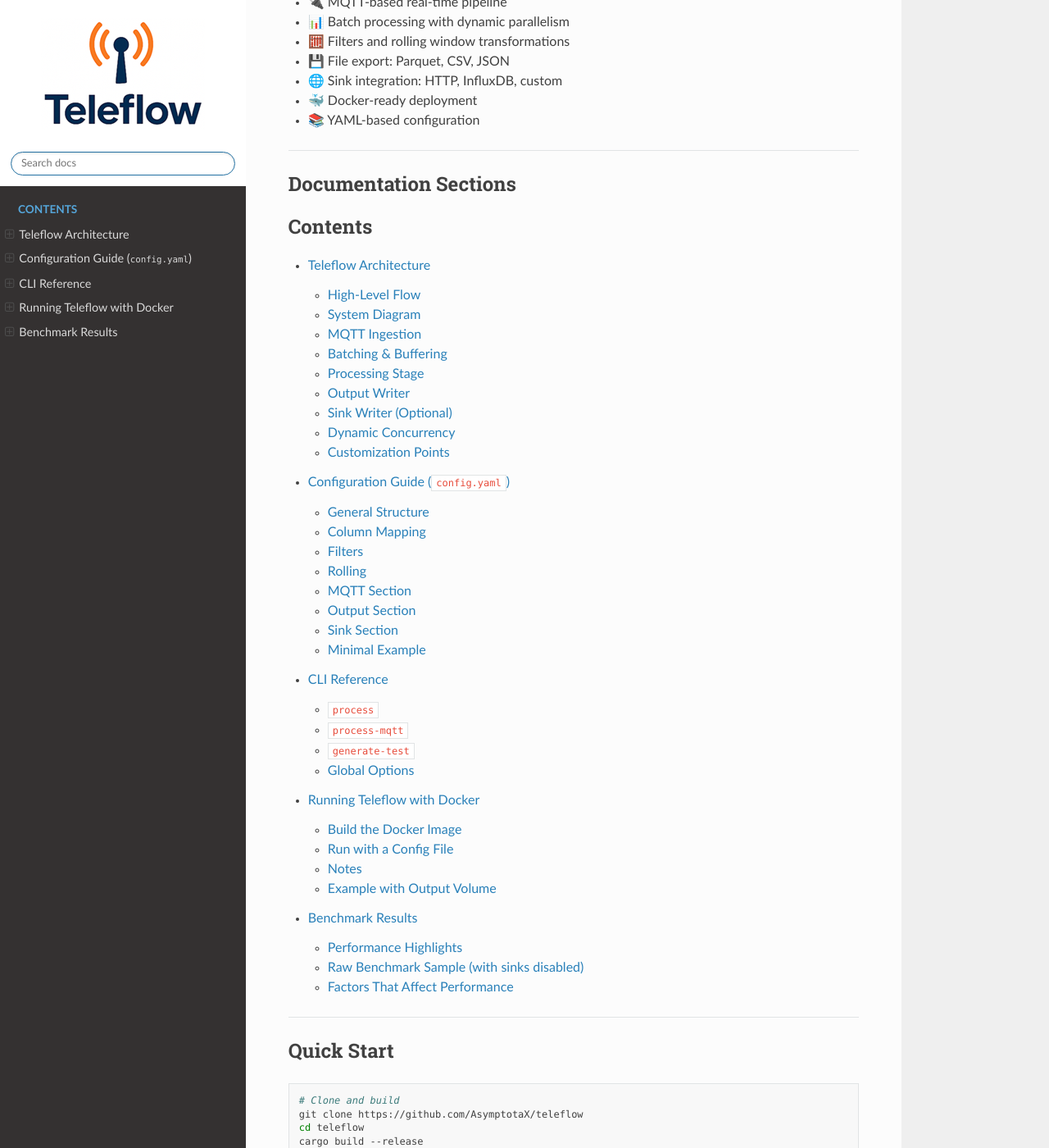
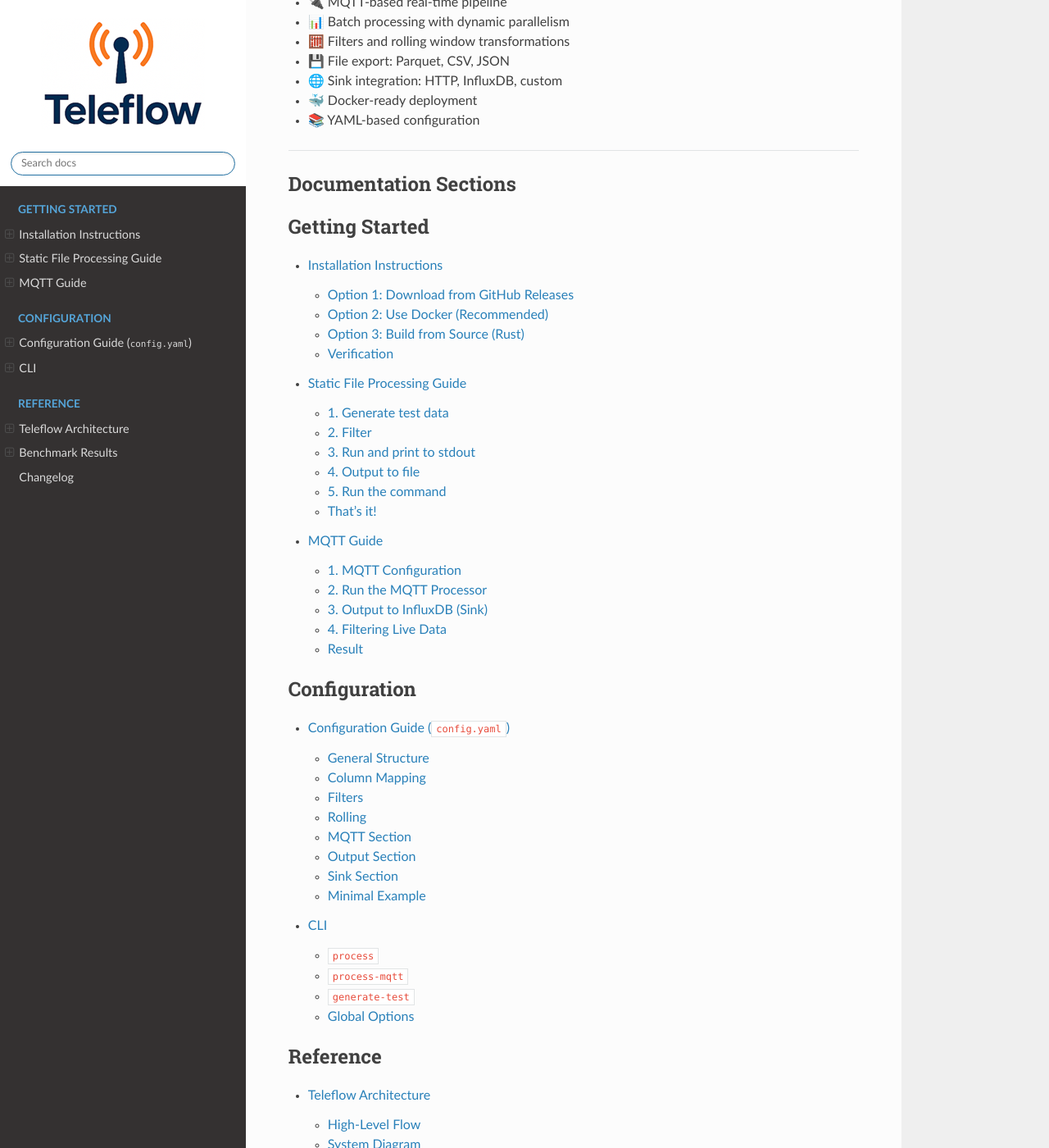
Before and after one commit to AsymptotaX/teleflow, a Sphinx documentation site: the page built from docs/index.md, in a window 1280 px wide and 1400 px high, scrolled down 418 px. Shown: the whole window at 82% size. Built offline with Sphinx 7.4.7 and the Read the Docs theme 3.1.0, drawn with Linux system fonts in a browser that asks for light colours; some of the changed text lies outside the part shown.

Commit message:
docs: update

````diff
--- a/docs/conf.py
+++ b/docs/conf.py
@@ -21,6 +21,7 @@
     'collapse_navigation': False,
     'navigation_depth': 4,
     'style_nav_header_background': 'white',
+    "titles_only": False,
 }
 
 html_logo = "images/logo.png"
--- a/docs/index.md
+++ b/docs/index.md
@@ -23,13 +23,26 @@
 
 ```{toctree}
 :maxdepth: 2
-:caption: Contents
+:caption: Getting Started
+installation
+static_file_guide
+mqtt_guide
+```
 
-architecture
+```{toctree}
+:maxdepth: 2
+:caption: Configuration
 config
 cli
-docker
+```
+
+```{toctree}
+:maxdepth: 2
+:caption: Reference
+architecture
 benchmark
+changelog
+
 ```
 
 ---
--- /dev/null
+++ b/docs/installation.md
@@ -0,0 +1,76 @@
+# Installation Instructions
+
+This guide outlines all the ways you can install and run **Teleflow**, depending on your environment and preferences.
+
+---
+
+## Option 1: Download from GitHub Releases
+
+You can find precompiled binaries for major platforms on the [Releases](https://github.com/AsymptotaX/teleflow/releases) page.
+Choose the appropriate binary for your OS and architecture and download it.
+
+### Windows:
+
+```bash
+# unzip the archive and try to run the binary
+teleflow.exe --help
+```
+
+### Linux/macOS:
+
+```bash
+unzip teleflow*.zip
+chmod +x teleflow
+./teleflow --help
+```
+
+---
+
+## Option 2: Use Docker (Recommended)
+
+You can use the official Docker image to avoid building or downloading binaries manually.
+
+### From Docker Hub
+
+```bash
+docker pull asymptotax/teleflow:latest
+```
+
+Then run:
+
+```bash
+docker run --rm asymptotax/teleflow --help
+```
+
+### Or build manually
+
+```bash
+git clone https://github.com/AsymptotaX/teleflow
+cd teleflow
+docker build -t teleflow .
+```
+
+---
+
+## Option 3: Build from Source (Rust)
+
+Requires Rust toolchain (via https://rustup.rs):
+
+```bash
+git clone https://github.com/AsymptotaX/teleflow
+cd teleflow
+cargo build --release
+./target/release/teleflow --help
+```
+
+---
+
+## Verification
+
+After installing, try:
+
+```bash
+teleflow --help
+```
+
+You should see available commands like `process`, `process-mqtt`, and `generate-test`.
--- /dev/null
+++ b/docs/mqtt_guide.md
@@ -0,0 +1,101 @@
+# MQTT Guide
+
+In this guide, you'll learn how to connect Teleflow to a live MQTT broker and stream telemetry data in real-time.
+
+---
+
+## 1. MQTT Configuration
+
+Add the following section to your `config.yaml`:
+
+```yaml
+mqtt:
+  host: "your-broker.com"
+  port: 1883
+  topic: "telemetry/#"
+  username: "user"          # optional
+  password: "pass"          # optional
+  use_tls: false
+  client_id: null
+  keep_alive: 10
+  connect_timeout: 5
+  buffer_size: 10000
+  eventloop_buffer_size: 15000
+```
+
+This tells Teleflow how to connect to your broker and how much buffering to allow.
+
+---
+
+## 2. Run the MQTT Processor
+
+### With binary:
+
+```bash
+teleflow process-mqtt --config config.yaml
+```
+
+### With Docker:
+
+```bash
+docker run --rm \
+  -v $PWD/config.yaml:/config.yaml \
+  teleflow process-mqtt --config /config.yaml
+```
+
+---
+
+## 3. Output to InfluxDB (Sink)
+
+To push incoming messages to InfluxDB or another endpoint:
+
+```yaml
+sink:
+  enabled: true
+  type: "http"
+  endpoint: "https://your-influxdb-endpoint"
+  auth_token: "your-token"
+  format: "influx"
+  org: "my-org"
+  bucket: "teleflow"
+  precision: "ns"
+  buffer_size: 10000
+  eventloop_buffer_size: 15000
+```
+
+You can also disable the file output if you're using a sink only:
+
+```yaml
+output:
+  enabled: false
+```
+
+---
+
+## 4. Filtering Live Data
+
+You can apply the same filter rules to MQTT streams:
+
+```yaml
+filters:
+  - signal_type: temp
+  - status: ERROR
+```
+
+---
+
+## Result
+
+Your device will push JSON like:
+
+```json
+{
+  "device_id": "dev-9",
+  "timestamp": 1625576753,
+  "signal_type": "voltage",
+  "value": 3.65,
+  "status": "OK"
+}
+```
+
+Teleflow will ingest, filter, and route it — in real-time 🚀
--- /dev/null
+++ b/docs/static_file_guide.md
@@ -0,0 +1,140 @@
+# Static File Processing Guide
+
+If you already have telemetry data and want to filter it, print it to the screen, or save it to a file — this application makes it easy, and processes your data at **fantastic speeds**.
+
+Let’s take a look at how it works using test data, with examples for both the prebuilt binary and Docker usage.
+
+This guide walks you through using **Teleflow** in two scenarios:
+
+1. Using the prebuilt release (binary)
+2. Using Docker
+
+---
+
+## 1. Generate test data
+
+### Using binary
+
+```bash
+teleflow.exe generate-test --rows 100 --devices 10 --output data/testdata.parquet
+```
+
+### Using Docker
+
+```bash
+docker run --rm -v $PWD/data:/data teleflow generate-test --rows 100 --devices 10 --output /data/testdata.parquet
+```
+
+### Sample output:
+
+| device_id | timestamp   | status | signal_type | value               |
+|-----------|-------------|--------|-------------|---------------------|
+| dev-8     | 1625660871  | OK     | temperature | 22.80067840233416   |
+| dev-1     | 1625622402  | OK     | voltage     | 3.626076362720073   |
+| dev-5     | 1625915930  | ERROR  | voltage     | 3.626076362720073   |
+| dev-3     | 1625718516  | OK     | temperature | 25.839844508857286  |
+| dev-10    | 1625350914  | ERROR  | voltage     | 3.626076362720073   |
+
+---
+
+## 2. Filter
+
+Let’s filter the data using multiple rules — keeping only rows where:
+ - signal_type == temperature
+ - status == OK
+
+We'll also disable file output and show the filtered result in the console:
+
+```yaml
+# config.yaml
+output:
+  enabled: false
+  path: "data/"
+  format: "parquet"
+
+filters:
+  - column: signal_type
+    operator: eq
+    value: temperature
+
+  - column: status
+    operator: eq
+    value: OK
+```
+
+---
+
+## 3. Run and print to stdout
+
+### Binary:
+
+```bash
+teleflow.exe --stdout process --input data/testdata.parquet --config config.yaml
+```
+
+#### Optional: Enable debug logs
+To see detailed internal logs (useful for debugging), set the `RUST_LOG` environment variable:
+```bash
+set RUST_LOG=debug
+```
+
+### Docker:
+
+```bash
+docker run --rm \
+  -e RUST_LOG=debug
+  -v $PWD/data:/app/data \
+  -v $PWD/config.yaml:/config.yaml \
+  teleflow --stdout process --input /app/data/testdata.parquet --config /config.yaml
+```
+
+---
+
+## 4. Output to file
+
+Now let’s try saving the filtered results to a file instead of printing to the screen.
+
+Set `output.enabled: true` in `config.yaml`:
+
+Supported formats: `csv` | `parquet` | `json`
+
+```yaml
+output:
+  enabled: true
+  path: "data/"
+  format: "parquet"
+  batch_naming: "timestamp"
+  compression: "zstd"
+# ...
+```
+
+Then run the same `process` command. File will be saved to `data/`.
+
+---
+
+## 5. Run the command
+
+### Binary:
+
+```bash
+teleflow.exe process --input data/testdata.parquet --config config.yaml
+```
+
+### Docker:
+
+```bash
+docker run --rm \
+  -e RUST_LOG=debug
+  -v $PWD/data:/app/data \
+  -v $PWD/config.yaml:/config.yaml \
+  teleflow process --input /app/data/testdata.parquet --config /config.yaml
+```
+
+The output file will be written to the directory specified in `config.yaml` (e.g. `data/`).
+
+---
+
+## That's it!
+
+Now you know how to use Teleflow to process telemetry data from static files.
+Just plug in your own data file, adjust the filters in `config.yaml`, and you're ready to go!
````
Also changed, not shown: docs/changelog.md (added, +1 -0 lines), docs/cli.md (+1 -1 lines).
